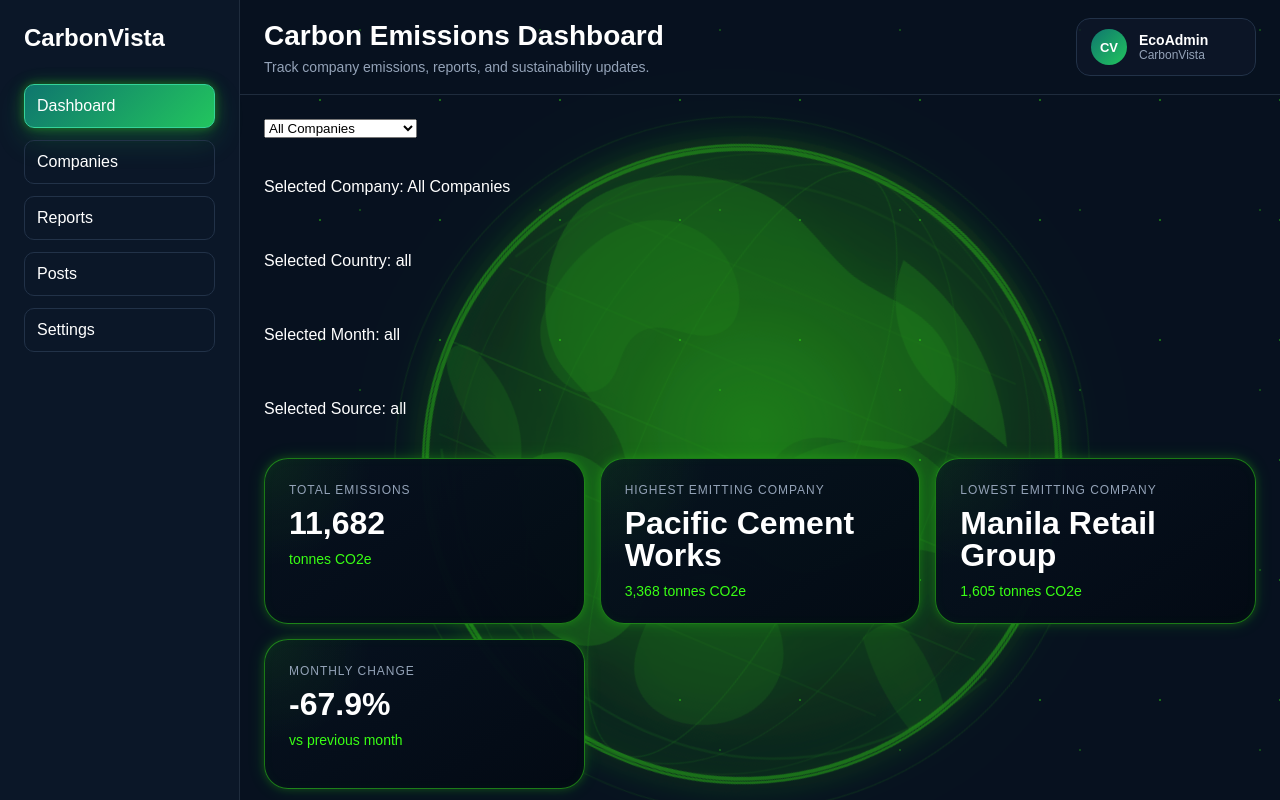
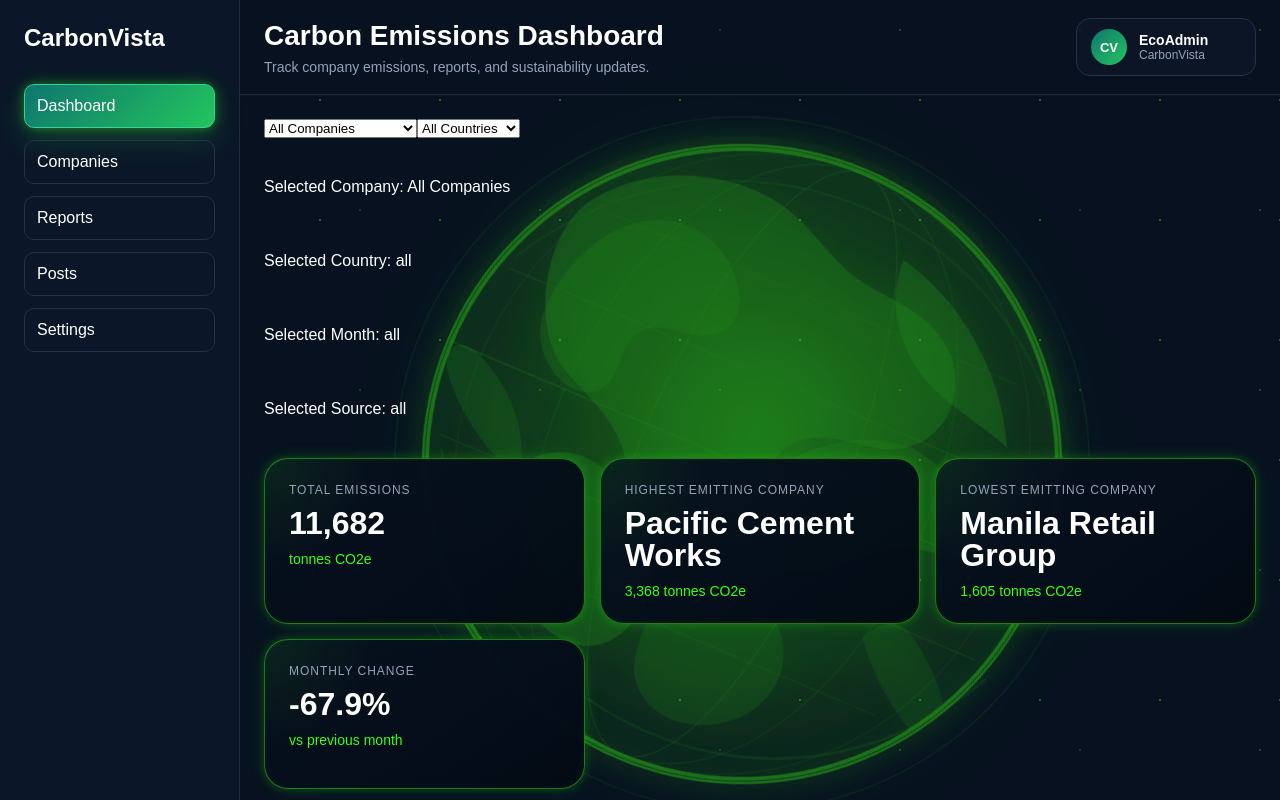
Before and after one commit to Jayzeek2025/Carbon-Emission-Dashboard, a Next.js app: page / in a window 1280 px wide. Shown: the top 800 px of the page. Built offline with nearby package versions, Linux system fonts and the light colour scheme.

Commit message:
feat: add country filter control

```diff
--- a/src/app/page.tsx
+++ b/src/app/page.tsx
@@ -13,9 +13,9 @@ import EmissionsBySourceChart from "@/components/dashboard/EmissionsBySourceChar
 import { useDashboardData } from "@/hooks/useDashboardData";
 
 export default function Home() {
-  const { companies, loading, error, refetch } = useDashboardData();
+  const { countries, companies, loading, error, refetch } = useDashboardData();
   const [selectedCompany, setSelectedCompany] = useState("all");
-  const [selectedCountry] = useState("all");
+  const [selectedCountry, setSelectedCountry] = useState("all");
   const [selectedMonth] = useState("all");
   const [selectedSource] = useState("all");
 
@@ -29,8 +29,11 @@ export default function Home() {
         <>
           <DashboardFilters
             companies={companies}
+            countries={countries}
             selectedCompany={selectedCompany}
+            selectedCountry={selectedCountry}
             onCompanyChange={setSelectedCompany}
+            onCountryChange={setSelectedCountry}
           />
 
           <p>
--- a/src/components/dashboard/DashboardFilters.tsx
+++ b/src/components/dashboard/DashboardFilters.tsx
@@ -4,15 +4,25 @@ type DashboardFiltersProps = {
     name: string;
   }[];
 
+  countries: {
+    code: string;
+    name: string;
+  }[];
+
   selectedCompany: string;
+  selectedCountry: string;
 
   onCompanyChange: (value: string) => void;
+  onCountryChange: (value: string) => void;
 };
 
 export default function DashboardFilters({
   companies,
+  countries,
   selectedCompany,
+  selectedCountry,
   onCompanyChange,
+  onCountryChange,
 }: DashboardFiltersProps) {
   return (
     <div className="dashboard-filters">
@@ -28,6 +38,19 @@ export default function DashboardFilters({
           </option>
         ))}
       </select>
+
+      <select
+        value={selectedCountry}
+        onChange={(event) => onCountryChange(event.target.value)}
+      >
+        <option value="all">All Countries</option>
+
+        {countries.map((country) => (
+          <option key={country.code} value={country.code}>
+            {country.name}
+          </option>
+        ))}
+      </select>
     </div>
   );
 }
```
